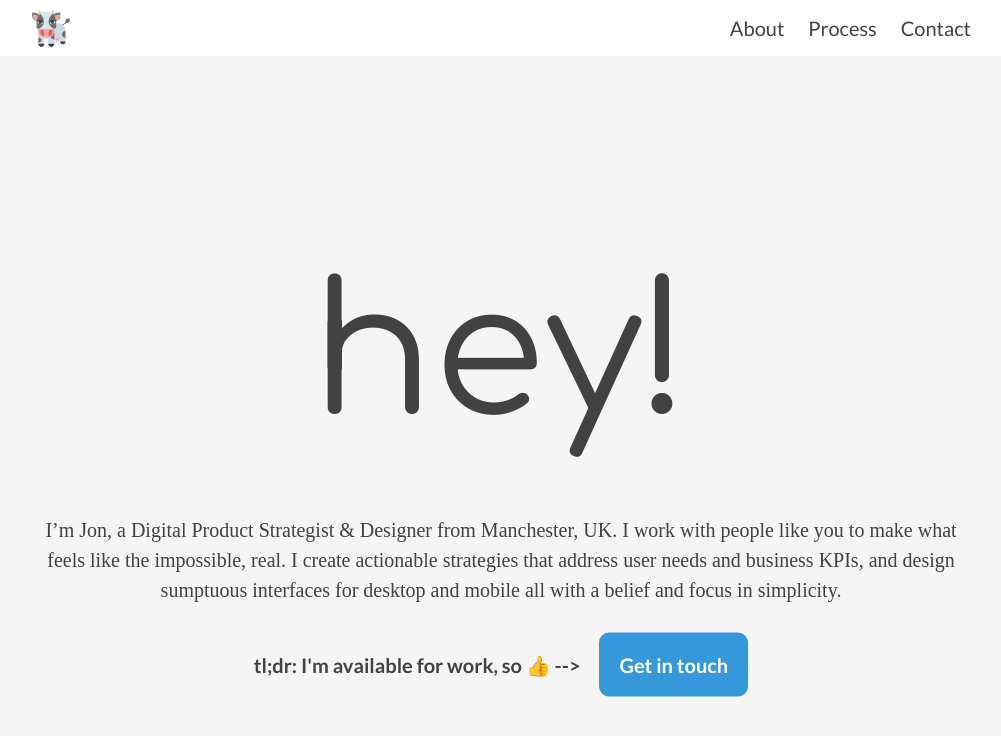
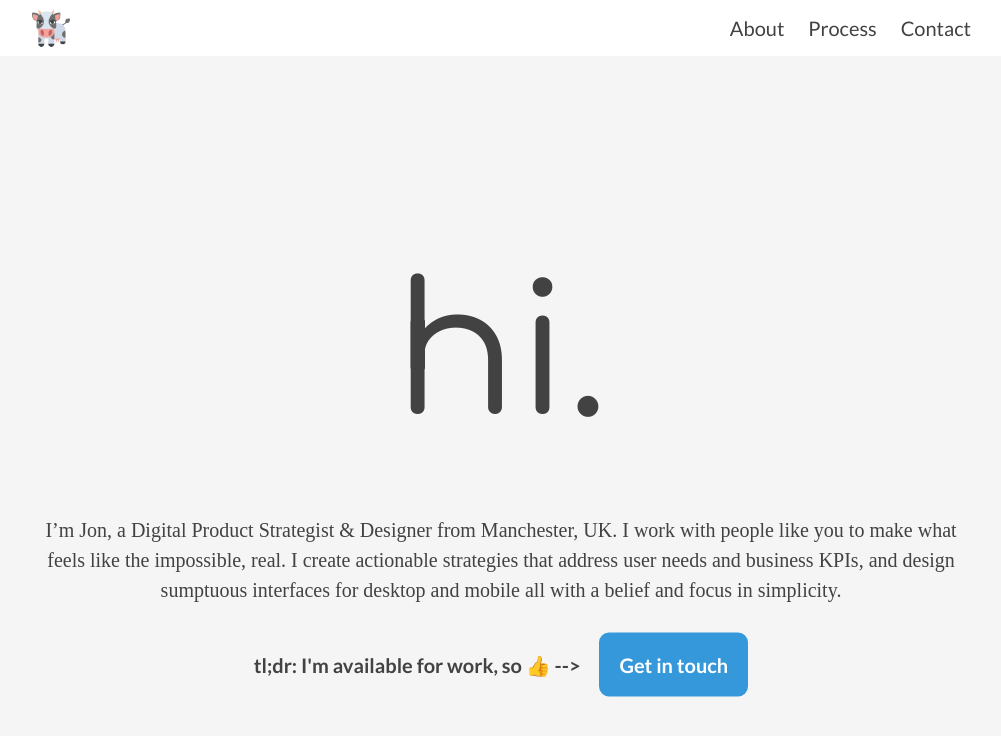
Before and after one commit to jonthebeef/jonthebeef.github.io, a Jekyll site: the page built from index.html, in a window 1280 px wide and 900 px high. Shown: the top 736 px of the window, without its empty margins (139-1140 px from the left). Built offline with Jekyll 4.4.1, drawn with Linux system fonts in a browser that asks for light colours; emoji names are drawn with the system emoji font; some web fonts are replaced.

Commit message:
hey to hi

```diff
--- a/_includes/homeview.html
+++ b/_includes/homeview.html
@@ -1,6 +1,6 @@
 <div class="homeview">
   <div class="homeview-content">
-  <h1>hey!</h1>
+  <h1>hi.</h1>
     <div class="wrapper">
       <h2><span>I’m Jon, a Digital Product Strategist &amp; Designer from Manchester, UK. I work with people like you to make what feels like the impossible, real. I create actionable strategies that address user needs and business KPIs, and design sumptuous interfaces for desktop and mobile all with a belief and focus in simplicity.
       </span></h2>
```
